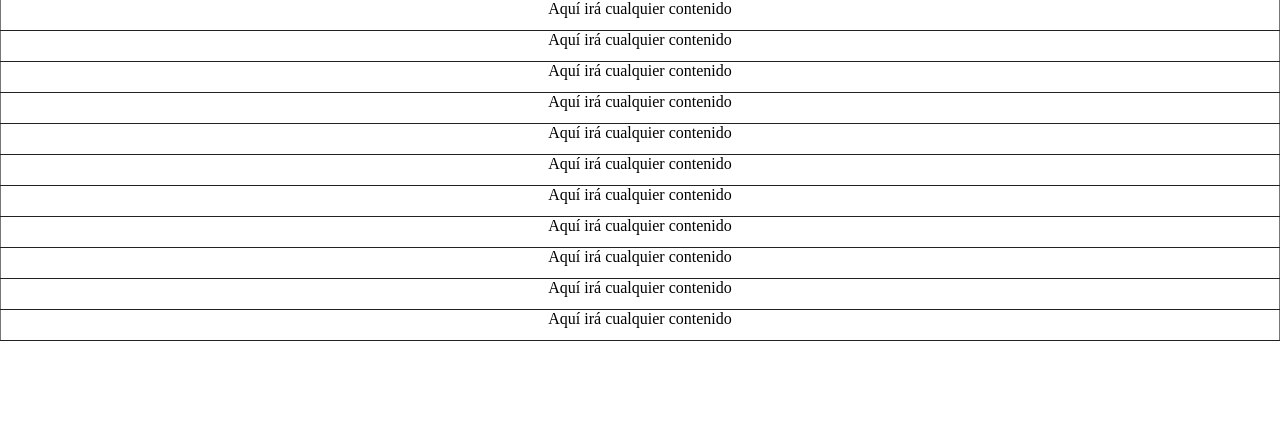
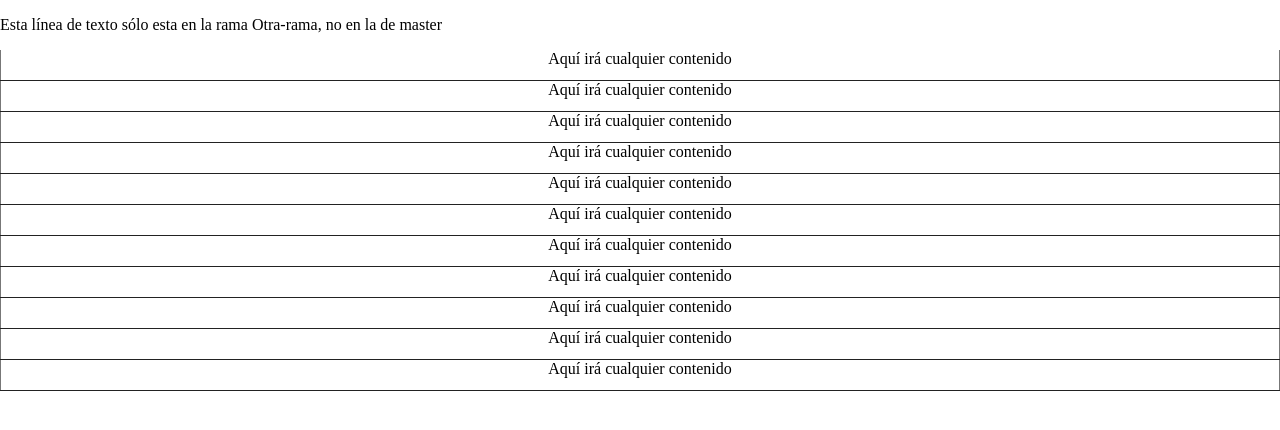
Before and after one commit to cristiandb/Simular-Swipe, a plain HTML site: page index.html in a window 1280 px wide. Drawn offline with nearby package versions, Linux system fonts and the light colour scheme.

Commit message:
Commit en Otra-rama
Un commit realizado desde otra rama que no es la de master

```diff
--- a/index.html
+++ b/index.html
@@ -11,6 +11,7 @@
    <script src="js/swipe-div.js" type="text/javascript"></script>
 </head>
 <body>
+<p>Esta línea de texto sólo esta en la rama Otra-rama, no en la de master</p>
 		<div class="ordenable ui-sortable">
 			<div class="contenedor-swipe no-sortable">
 				<div class="swipe-div swipe-right"></div>
```
